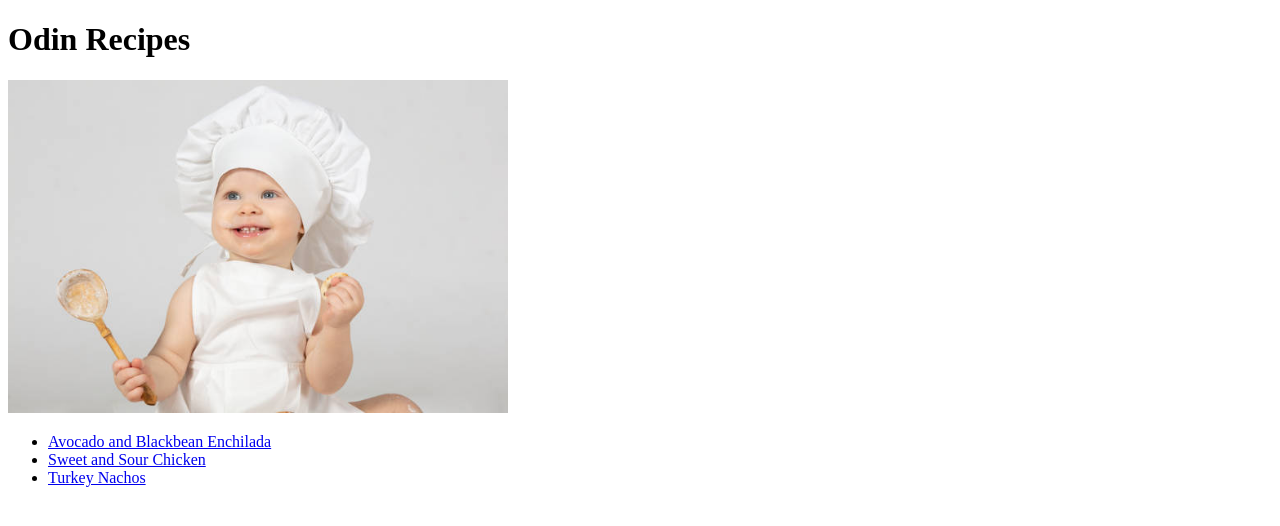
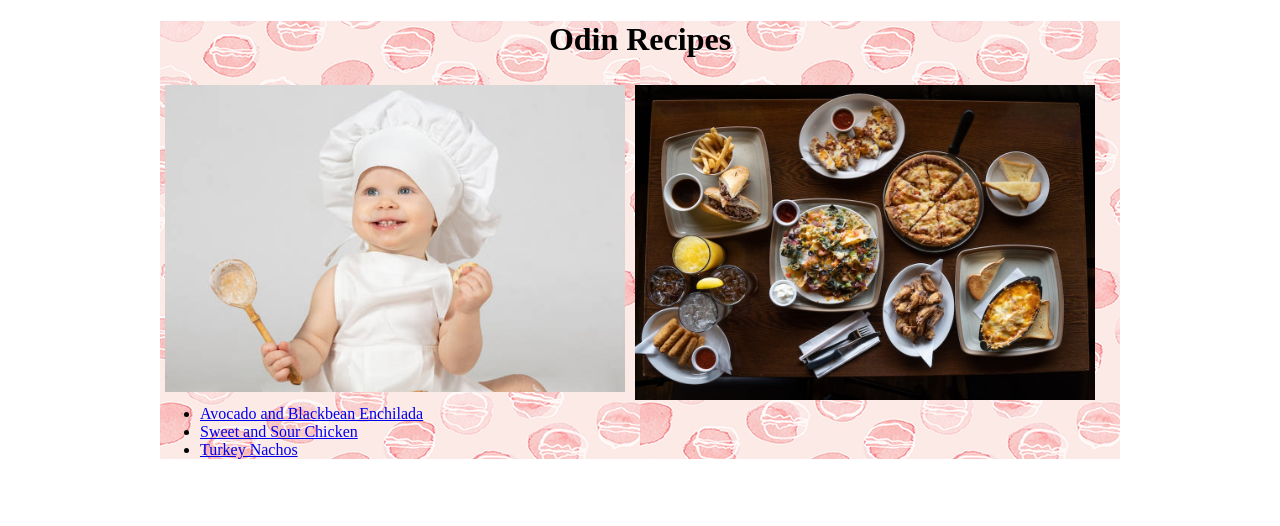
Before and after one commit to parkypark92/odin-recipes, a plain HTML site: page index.html in a window 1280 px wide. Drawn offline with Linux system fonts and the light colour scheme.

Commit message:
Link CSS, add container, add background image

```diff
--- a/index.html
+++ b/index.html
@@ -4,15 +4,19 @@
     <meta charset="UTF-8">
     <meta http-equiv="X-UA-Compatible" content="IE=edge">
     <meta name="viewport" content="width=device-width, initial-scale=1.0">
+    <link rel="stylesheet" href="./style.css">
     <title>Recipes Home</title>
 </head>
 <body>
+    <div class="container">
     <h1>Odin Recipes</h1>
-    <img src="./images/baby-chef.jpg" alt="a baby baby-chef" width="500">
+    <img class="baby-img" src="./images/baby-chef.jpg" alt="a baby baby-chef" width="460">
+    <img class="home-img"  src="./images/home-food.jpg" alt="table of food" width="460">
     <ul>
         <li> <a href="./recipes/enchilada.html">Avocado and Blackbean Enchilada</a> </li>
         <li> <a href="./recipes/sweet-and-sour.html">Sweet and Sour Chicken</a> </li>
         <li> <a href="./recipes/turkey-nachos.html">Turkey Nachos</a> </li>
     </ul>
+</div>
 </body>
 </html>
--- /dev/null
+++ b/style.css
@@ -0,0 +1,14 @@
+.container {
+    width: 960px;
+    margin: auto;
+    background-image: url(./images/main-background.jpg);
+}
+
+h1 {
+    text-align: center;
+}
+
+.baby-img, .home-img {
+    float: left;
+    margin: 5px;
+}
```
Also changed, not shown: recipes/enchilada.html (+4 -0 lines), recipes/sweet-and-sour.html (+4 -0 lines), recipes/turkey-nachos.html (+4 -0 lines), images/home-food.jpg (added), images/main-background.jpg (added).
